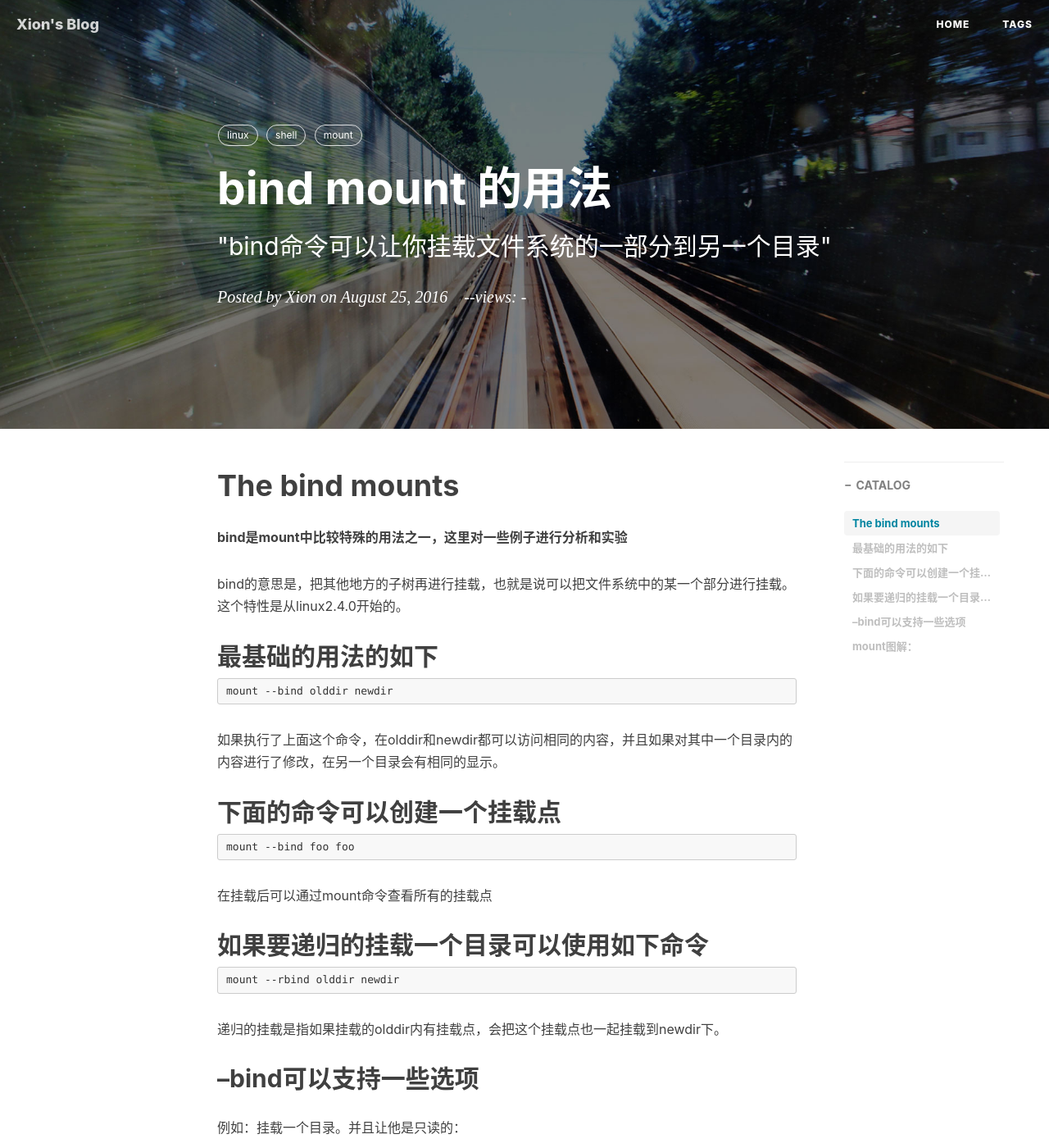
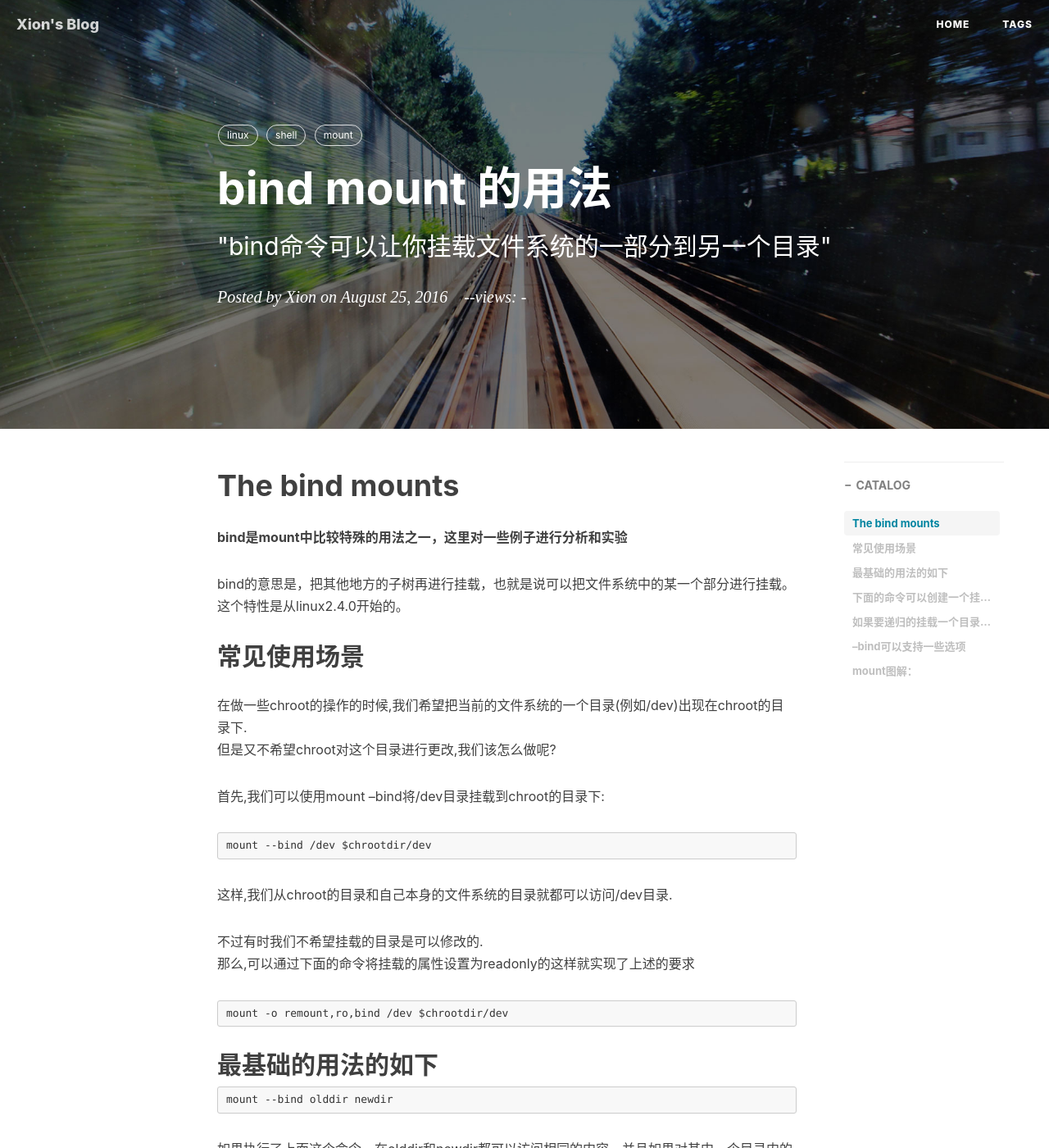
Before and after one commit to xionchen/xionchen.github.io, a Jekyll site: the page built from _posts/2016-8-25-linux-bind-mount.markdown, in a window 1280 px wide and 1400 px high. Shown: the whole window at 82% size. Built offline with Jekyll 4.4.1, drawn with Linux system fonts in a browser that asks for light colours; nearby versions of some CDN libraries; comment, search, counter and statistics services are not loaded.

Commit message:
more detail about mount bind

```diff
--- a/_posts/2016-8-25-linux-bind-mount.markdown
+++ b/_posts/2016-8-25-linux-bind-mount.markdown
@@ -17,6 +17,21 @@ tags:
 **bind是mount中比较特殊的用法之一，这里对一些例子进行分析和实验**
 
 bind的意思是，把其他地方的子树再进行挂载，也就是说可以把文件系统中的某一个部分进行挂载。这个特性是从linux2.4.0开始的。
+
+## 常见使用场景
+在做一些chroot的操作的时候,我们希望把当前的文件系统的一个目录(例如/dev)出现在chroot的目录下.<br>
+但是又不希望chroot对这个目录进行更改,我们该怎么做呢?
+
+首先,我们可以使用mount --bind将/dev目录挂载到chroot的目录下:
+
+    mount --bind /dev $chrootdir/dev
+
+这样,我们从chroot的目录和自己本身的文件系统的目录就都可以访问/dev目录.
+
+不过有时我们不希望挂载的目录是可以修改的.<br>
+那么,可以通过下面的命令将挂载的属性设置为readonly的这样就实现了上述的要求
+
+    mount -o remount,ro,bind /dev $chrootdir/dev
 
 ## 最基础的用法的如下
 
```
Also changed, not shown: img/about-bg.jpg (deleted), img/avatar-hux.jpg (deleted), img/avatar-sea-hux.jpg (deleted).
